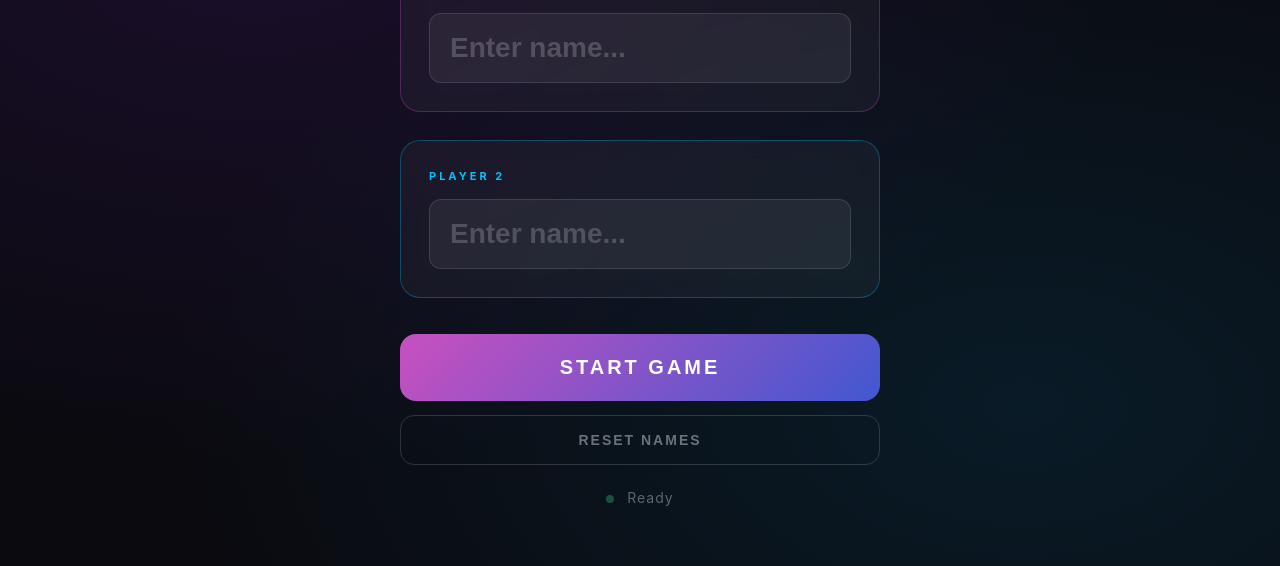
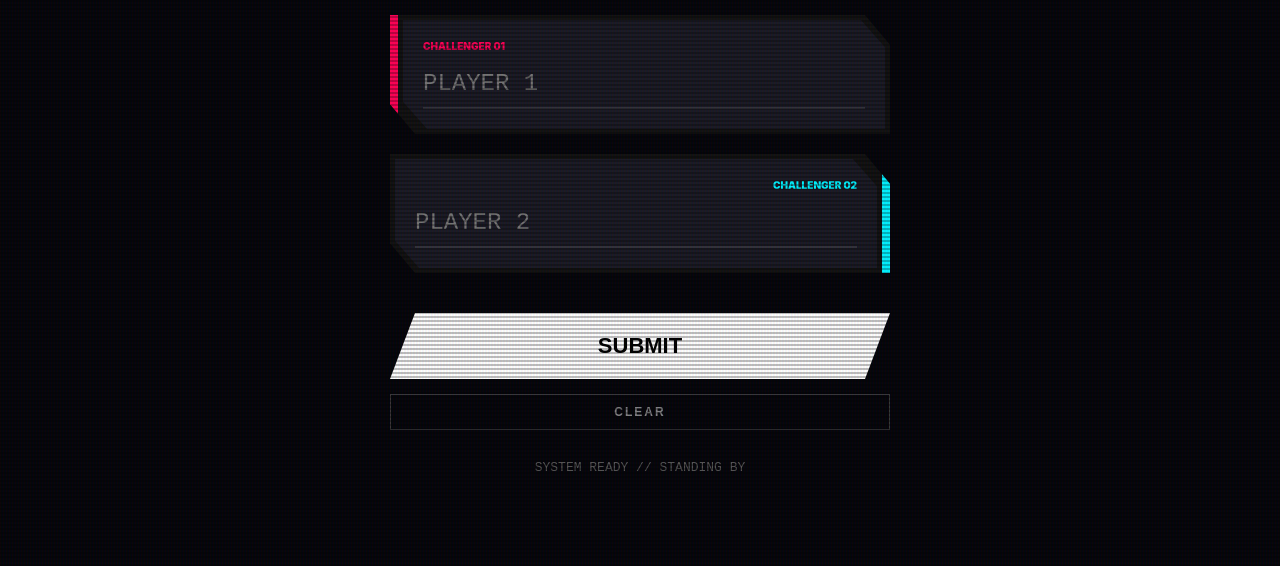
Before and after one commit to Avinash902166/Kinect-Dance-Battle, a website: page public/index.html in a window 1280 px wide. Shown: the part 234-800 px from the top of the page. Drawn offline with Linux system fonts and the light colour scheme; no server answers.

Commit message:
Update index.html

```diff
--- a/public/index.html
+++ b/public/index.html
@@ -3,196 +3,201 @@
 <head>
   <meta charset="UTF-8">
   <meta name="viewport" content="width=device-width, initial-scale=1.0, user-scalable=no">
-  <title>Kinect Dance — Player Setup</title>
+  <title>Kinect Dance Battle</title>
   <style>
+    :root {
+      --p1-color: #ff0055;
+      --p2-color: #00f2ff;
+      --bg-dark: #05050a;
+    }
+
     * { margin: 0; padding: 0; box-sizing: border-box; }
 
     body {
-      background: #0a0a0f;
+      background: var(--bg-dark);
       color: #fff;
-      font-family: -apple-system, BlinkMacSystemFont, 'SF Pro Display', 'Segoe UI', sans-serif;
+      font-family: 'Inter', 'Segoe UI', system-ui, sans-serif;
       min-height: 100vh;
       display: flex;
       flex-direction: column;
       align-items: center;
       justify-content: center;
-      padding: 40px 24px;
-      background-image:
-        radial-gradient(ellipse at 20% 20%, rgba(120, 40, 200, 0.15) 0%, transparent 60%),
-        radial-gradient(ellipse at 80% 80%, rgba(0, 180, 255, 0.1) 0%, transparent 60%);
+      padding: 20px;
+      overflow: hidden;
+    }
+
+    /* CRT Scanline Overlay */
+    body::before {
+      content: " ";
+      position: fixed;
+      top: 0; left: 0; bottom: 0; right: 0;
+      background: linear-gradient(rgba(18, 16, 16, 0) 50%, rgba(0, 0, 0, 0.25) 50%),
+                  linear-gradient(90deg, rgba(255, 0, 0, 0.06), rgba(0, 255, 0, 0.02), rgba(0, 0, 255, 0.06));
+      background-size: 100% 4px, 3px 100%;
+      pointer-events: none;
+      z-index: 10;
+    }
+
+    .main-container {
+      width: 100%;
+      max-width: 500px;
+      position: relative;
+      z-index: 2;
+    }
+
+    .header-group {
+      text-align: center;
+      margin-bottom: 50px;
+      transform: skewY(-2deg);
     }
 
     .logo {
-      font-size: 48px;
+      font-size: clamp(32px, 8vw, 54px);
       font-weight: 900;
-      letter-spacing: 6px;
+      font-style: italic;
+      line-height: 1;
       text-transform: uppercase;
-      background: linear-gradient(135deg, #c850c0, #4158d0, #00c3ff);
-      -webkit-background-clip: text;
-      -webkit-text-fill-color: transparent;
-      background-clip: text;
-      margin-bottom: 8px;
-      text-align: center;
+      color: #fff;
+      text-shadow: 3px 3px 0px var(--p1-color), -3px -3px 0px var(--p2-color);
+      letter-spacing: -2px;
     }
 
-    .subtitle {
-      font-size: 16px;
-      color: rgba(255,255,255,0.4);
-      letter-spacing: 3px;
-      text-transform: uppercase;
-      margin-bottom: 48px;
-      text-align: center;
+    .battle-grid {
+      display: flex;
+      flex-direction: column;
+      gap: 20px;
     }
 
-    .players {
-      display: flex;
-      flex-direction: column;
-      gap: 28px;
-      width: 100%;
-      max-width: 480px;
+    .player-section {
+      position: relative;
+      background: #111;
+      padding: 5px;
+      clip-path: polygon(0 0, 95% 0, 100% 25%, 100% 100%, 5% 100%, 0 75%);
     }
 
-    .player-card {
-      background: rgba(255,255,255,0.04);
-      border: 1px solid rgba(255,255,255,0.08);
-      border-radius: 20px;
-      padding: 28px;
-      backdrop-filter: blur(10px);
+    .player-section.p1 { border-left: 8px solid var(--p1-color); }
+    .player-section.p2 { border-right: 8px solid var(--p2-color); }
+
+    .inner-card {
+      background: #1a1a24;
+      padding: 20px;
+      clip-path: polygon(0 0, 95% 0, 100% 25%, 100% 100%, 5% 100%, 0 75%);
     }
 
-    .player-card.p1 { border-color: rgba(200, 80, 192, 0.3); }
-    .player-card.p2 { border-color: rgba(0, 195, 255, 0.3); }
-
-    .player-label {
-      font-size: 11px;
-      font-weight: 700;
-      letter-spacing: 3px;
+    .tag {
+      font-size: 10px;
+      font-weight: 900;
       text-transform: uppercase;
-      margin-bottom: 16px;
+      margin-bottom: 8px;
+      display: block;
     }
-    .p1 .player-label { color: #c850c0; }
-    .p2 .player-label { color: #00c3ff; }
+    .p1 .tag { color: var(--p1-color); }
+    .p2 .tag { color: var(--p2-color); text-align: right; }
 
     .name-input {
       width: 100%;
-      background: rgba(255,255,255,0.06);
-      border: 1.5px solid rgba(255,255,255,0.12);
-      border-radius: 12px;
-      padding: 18px 20px;
-      font-size: 28px;
-      font-weight: 600;
+      background: transparent;
+      border: none;
+      border-bottom: 2px solid rgba(255,255,255,0.1);
+      font-family: 'Courier New', monospace;
+      font-size: 24px;
       color: #fff;
+      padding: 10px 0;
       outline: none;
-      transition: border-color 0.2s, background 0.2s;
-      -webkit-appearance: none;
+      transition: all 0.3s;
     }
 
-    .name-input::placeholder { color: rgba(255,255,255,0.2); }
+    .p1 .name-input:focus { border-color: var(--p1-color); }
+    .p2 .name-input:focus { border-color: var(--p2-color); text-align: right; }
 
-    .p1 .name-input:focus { border-color: #c850c0; background: rgba(200,80,192,0.08); }
-    .p2 .name-input:focus { border-color: #00c3ff; background: rgba(0,195,255,0.08); }
+    .btn-group {
+      margin-top: 40px;
+      display: flex;
+      flex-direction: column;
+      gap: 15px;
+    }
 
     .start-btn {
-      width: 100%;
-      max-width: 480px;
-      margin-top: 36px;
-      padding: 22px;
-      background: linear-gradient(135deg, #c850c0, #4158d0);
+      background: #fff;
+      color: #000;
       border: none;
-      border-radius: 16px;
-      color: #fff;
-      font-size: 20px;
-      font-weight: 800;
-      letter-spacing: 3px;
+      padding: 20px;
+      font-size: 22px;
+      font-weight: 900;
       text-transform: uppercase;
       cursor: pointer;
-      transition: transform 0.15s, opacity 0.15s;
-      -webkit-tap-highlight-color: transparent;
+      clip-path: polygon(5% 0, 100% 0, 95% 100%, 0% 100%);
+      transition: transform 0.1s, background 0.3s;
     }
 
-    .start-btn:active { transform: scale(0.97); opacity: 0.85; }
-    .start-btn:disabled { opacity: 0.4; cursor: not-allowed; transform: none; }
+    .start-btn:hover { background: var(--p2-color); color: #000; }
+    .start-btn:active { transform: scale(0.95) skewX(-5deg); }
 
     .reset-btn {
-      width: 100%;
-      max-width: 480px;
-      margin-top: 14px;
-      padding: 16px;
       background: transparent;
-      border: 1.5px solid rgba(255,255,255,0.15);
-      border-radius: 14px;
-      color: rgba(255,255,255,0.4);
-      font-size: 14px;
-      font-weight: 600;
-      letter-spacing: 2px;
+      border: 1px solid rgba(255,255,255,0.2);
+      color: rgba(255,255,255,0.5);
+      padding: 10px;
+      font-weight: 700;
       text-transform: uppercase;
       cursor: pointer;
-      transition: border-color 0.2s, color 0.2s;
-      -webkit-tap-highlight-color: transparent;
+      font-size: 12px;
+      letter-spacing: 2px;
     }
 
-    .reset-btn:active { border-color: rgba(255,255,255,0.4); color: rgba(255,255,255,0.7); }
-
-    .status {
-      margin-top: 24px;
-      font-size: 14px;
-      letter-spacing: 1px;
-      color: rgba(255,255,255,0.35);
+    .status-area {
+      margin-top: 30px;
+      font-family: monospace;
       text-align: center;
-      min-height: 24px;
-      transition: color 0.3s;
+      color: #555;
+      text-transform: uppercase;
     }
 
-    .status.success { color: #4ade80; }
-    .status.error { color: #f87171; }
+    .status-area.success { color: #00ff88; text-shadow: 0 0 10px #00ff88; }
+    .status-area.error { color: #ff0055; }
 
-    .dot {
-      display: inline-block;
-      width: 8px; height: 8px;
-      border-radius: 50%;
-      background: #4ade80;
-      margin-right: 8px;
-      vertical-align: middle;
-      animation: pulse 2s infinite;
+    @keyframes glitch {
+      0% { transform: translate(0); }
+      20% { transform: translate(-2px, 2px); }
+      40% { transform: translate(-2px, -2px); }
+      60% { transform: translate(2px, 2px); }
+      80% { transform: translate(2px, -2px); }
+      100% { transform: translate(0); }
     }
-
-    @keyframes pulse {
-      0%, 100% { opacity: 1; }
-      50% { opacity: 0.3; }
-    }
+    .logo:hover { animation: glitch 0.3s infinite; }
   </style>
 </head>
 <body>
 
-  <div class="logo">INFINITE</div>
-  <div class="subtitle">2026 &nbsp;·&nbsp; Player Setup</div>
-
-  <div class="players">
-    <div class="player-card p1">
-      <div class="player-label">Player 1</div>
-      <input class="name-input" id="p1name" type="text"
-             placeholder="Enter name..." maxlength="20"
-             autocomplete="off" autocorrect="off" autocapitalize="words" spellcheck="false">
+  <div class="main-container">
+    <div class="header-group">
+      <div class="logo">Kinect Dance<br>Battle</div>
     </div>
 
-    <div class="player-card p2">
-      <div class="player-label">Player 2</div>
-      <input class="name-input" id="p2name" type="text"
-             placeholder="Enter name..." maxlength="20"
-             autocomplete="off" autocorrect="off" autocapitalize="words" spellcheck="false">
+    <div class="battle-grid">
+      <div class="player-section p1">
+        <div class="inner-card">
+          <span class="tag">Challenger 01</span>
+          <input class="name-input" id="p1name" type="text" placeholder="PLAYER 1" maxlength="15">
+        </div>
+      </div>
+
+      <div class="player-section p2">
+        <div class="inner-card">
+          <span class="tag">Challenger 02</span>
+          <input class="name-input" id="p2name" type="text" placeholder="PLAYER 2" maxlength="15">
+        </div>
+      </div>
     </div>
-  </div>
 
-  <button class="start-btn" id="startBtn" onclick="submitNames()">
-    START GAME
-  </button>
+    <div class="btn-group">
+      <button class="start-btn" id="startBtn" onclick="submitNames()">Submit</button>
+      <button class="reset-btn" onclick="resetNames()">Clear</button>
+    </div>
 
-  <button class="reset-btn" onclick="resetNames()">
-    Reset Names
-  </button>
-
-  <div class="status" id="status">
-    <span class="dot"></span> Ready
+    <div class="status-area" id="status">
+      System Ready // Standing By
+    </div>
   </div>
 
   <script>
@@ -200,31 +205,22 @@
     const p2 = document.getElementById('p2name');
     const statusEl = document.getElementById('status');
 
-    // Load any existing names from server on page load
-    fetch('/names')
-      .then(r => r.json())
-      .then(data => {
-        if (data.player1) p1.value = data.player1;
-        if (data.player2) p2.value = data.player2;
-      })
-      .catch(() => {});
-
-    // Submit on Enter key from either input
-    p1.addEventListener('keydown', e => { if (e.key === 'Enter') p2.focus(); });
-    p2.addEventListener('keydown', e => { if (e.key === 'Enter') submitNames(); });
+    // Load existing names
+    fetch('/names').then(r => r.json()).then(data => {
+      if (data.player1) p1.value = data.player1;
+      if (data.player2) p2.value = data.player2;
+    }).catch(() => {});
 
     async function submitNames() {
       const name1 = p1.value.trim();
       const name2 = p2.value.trim();
 
       if (!name1 && !name2) {
-        showStatus('Enter at least one name', 'error');
+        showStatus('!! INPUT REQUIRED !!', 'error');
         return;
       }
 
-      const btn = document.getElementById('startBtn');
-      btn.disabled = true;
-      showStatus('Sending...', '');
+      showStatus('SENDING...', '');
 
       try {
         const res = await fetch('/names', {
@@ -234,14 +230,15 @@
         });
 
         if (res.ok) {
-          showStatus(`✓ ${name1 || 'Player 1'} & ${name2 || 'Player 2'} — Game starting!`, 'success');
+          showStatus('✓ SUBMITTED SUCCESSFULLY', 'success');
+          // Clear inputs after success
+          p1.value = '';
+          p2.value = '';
         } else {
-          showStatus('Server error — try again', 'error');
+          showStatus('!! SERVER ERROR !!', 'error');
         }
       } catch (err) {
-        showStatus('Connection failed — check network', 'error');
-      } finally {
-        btn.disabled = false;
+        showStatus('!! CONNECTION LOST !!', 'error');
       }
     }
 
@@ -250,16 +247,15 @@
         await fetch('/reset', { method: 'POST' });
         p1.value = '';
         p2.value = '';
-        showStatus('Names cleared', '');
-        setTimeout(() => showStatus('<span class="dot"></span> Ready', ''), 2000);
+        showStatus('SYSTEM CLEARED', '');
       } catch {
-        showStatus('Reset failed', 'error');
+        showStatus('CLEAR FAILED', 'error');
       }
     }
 
     function showStatus(msg, type) {
       statusEl.innerHTML = msg;
-      statusEl.className = 'status ' + type;
+      statusEl.className = 'status-area ' + type;
     }
   </script>
 </body>
```
